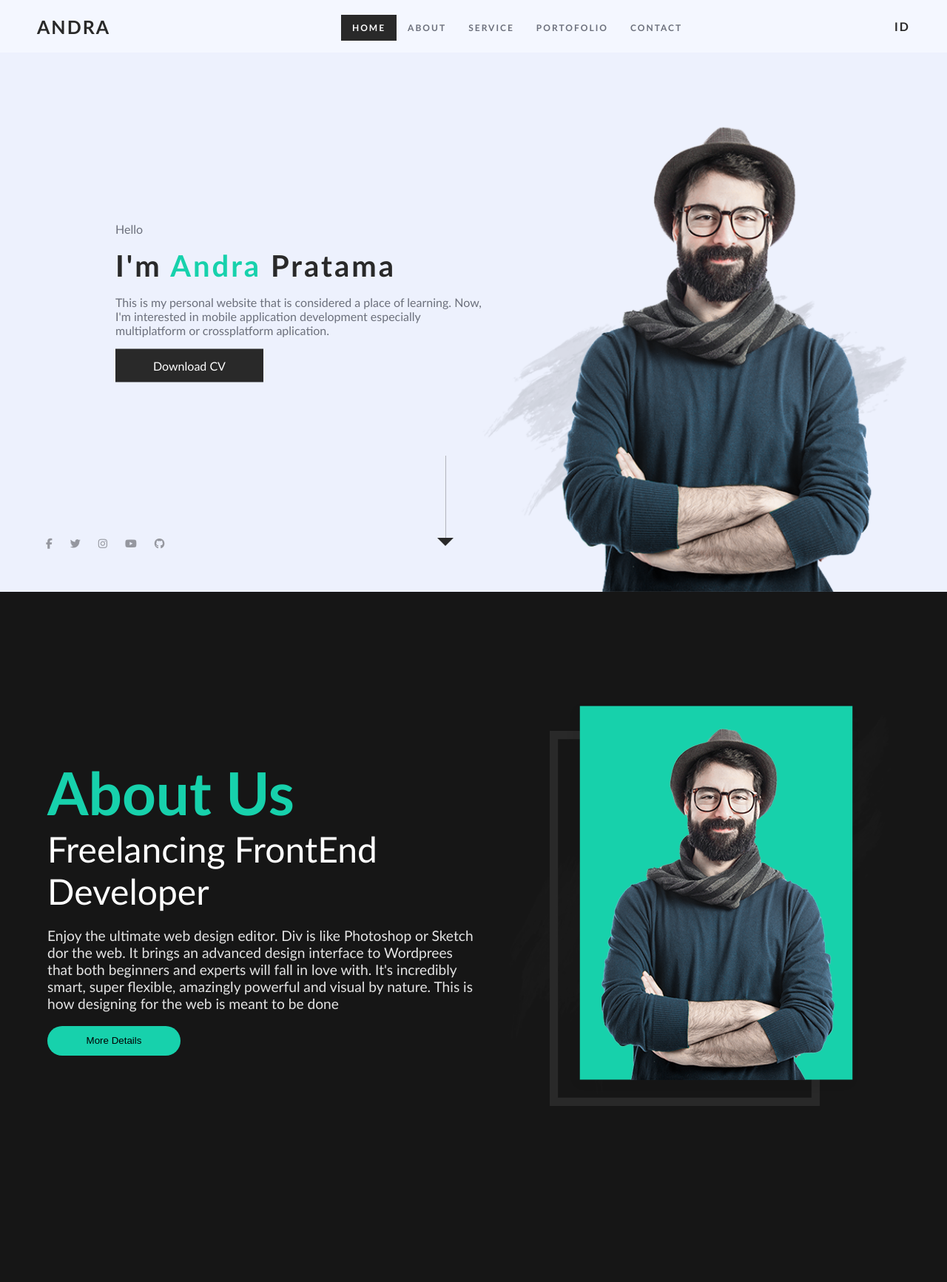
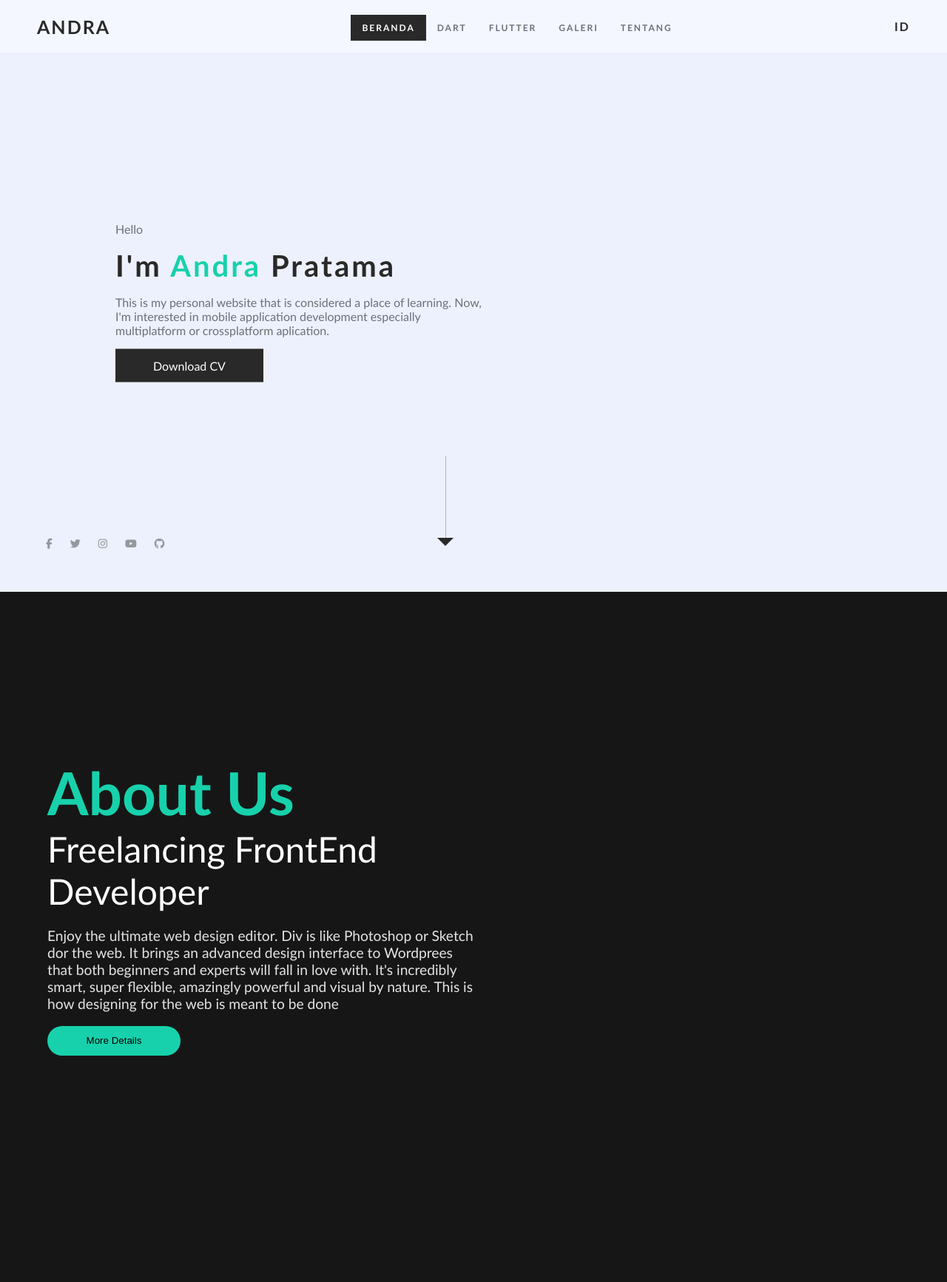
Before and after one commit to andrapratama/andrapratamaV1, a PHP site: page / in a window 1280 px wide. Shown: the top 1733 px of the page at 74% size. Run offline with PHP 8.4, Linux system fonts and the light colour scheme; some libraries are stand-ins or nearby versions.

Commit message:
change menu and photo

```diff
--- a/css/style.css
+++ b/css/style.css
@@ -28,7 +28,7 @@ a {
     box-sizing: border-box;
     background-color: #edf1fd;
     position: relative;
-    background-image: url("../images/bg.png");
+    /* background-image: url("../images/bg.png"); */
     background-repeat: no-repeat;
     background-size: 1330px;
     background-position: right bottom;
--- a/index.html
+++ b/index.html
@@ -30,16 +30,16 @@
       <a href="/index.html" class="logo">Andra</a>
       <div class="toggle"></div>
       <ul class="menu">
-        <!-- <li><a href="/index.html" class="active">Beranda</a></li>
+        <li><a href="/index.html" class="active">Beranda</a></li>
         <li><a href="/dart-pages/index.html">Dart</a></li>
         <li><a href="/flutter-pages/index.html">Flutter</a></li>
         <li><a href="#">Galeri</a></li>
-        <li><a href="#">Tentang</a></li> -->
-        <li><a href="#main" class="active">Home</a></li>
+        <li><a href="#">Tentang</a></li>
+        <!-- <li><a href="#main" class="active">Home</a></li>
         <li><a href="#about">About</a></li>
         <li><a href="#services">Service</a></li>
         <li><a href="#portofolio">Portofolio</a></li>
-        <li><a href="#contact-form">Contact</a></li>
+        <li><a href="#contact-form">Contact</a></li> -->
       </ul>
       <a href="#" class="lang">ID</a>
     </nav>
@@ -82,7 +82,7 @@
     </div>
     <!-- about model img  -->
     <div class="about-model">
-      <img src="images/about-model.png" alt="model" />
+      <!-- <img src="images/about-model.png" alt="model" /> -->
     </div>
   </section>
 
```
